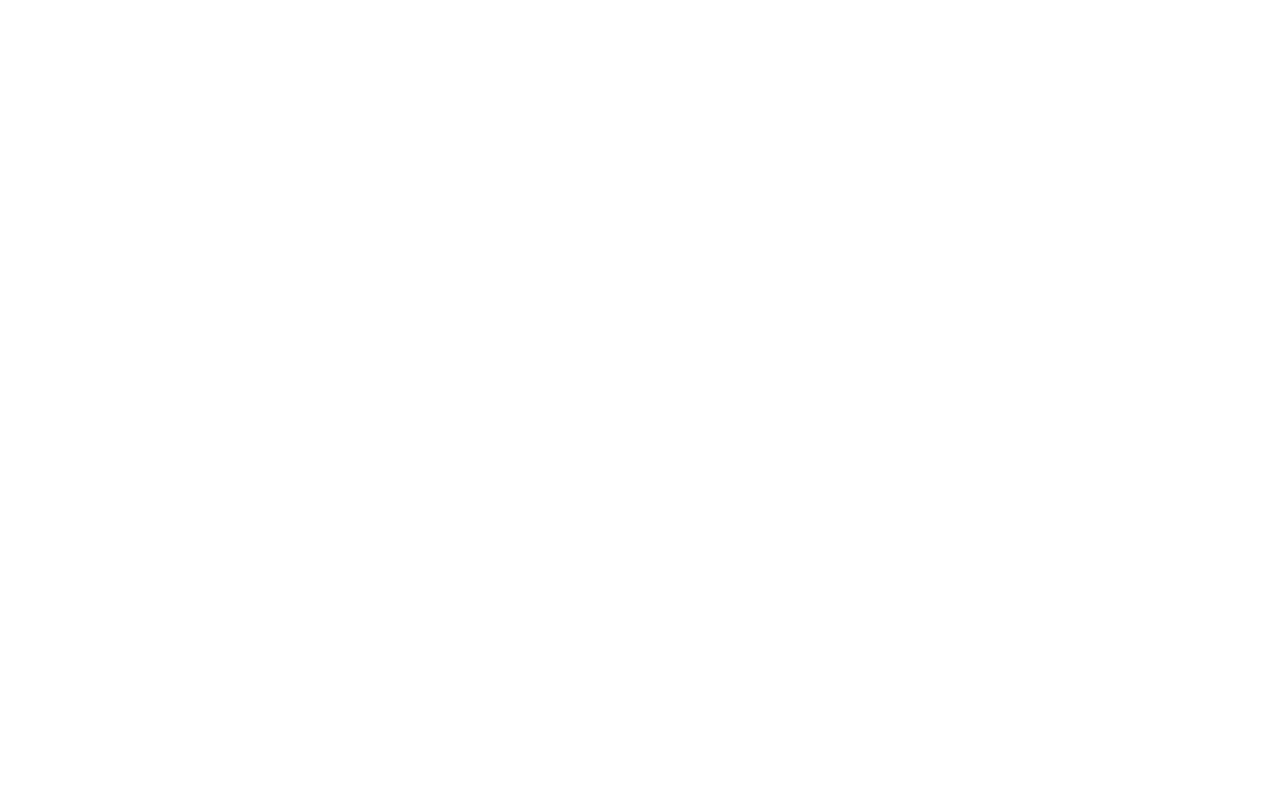
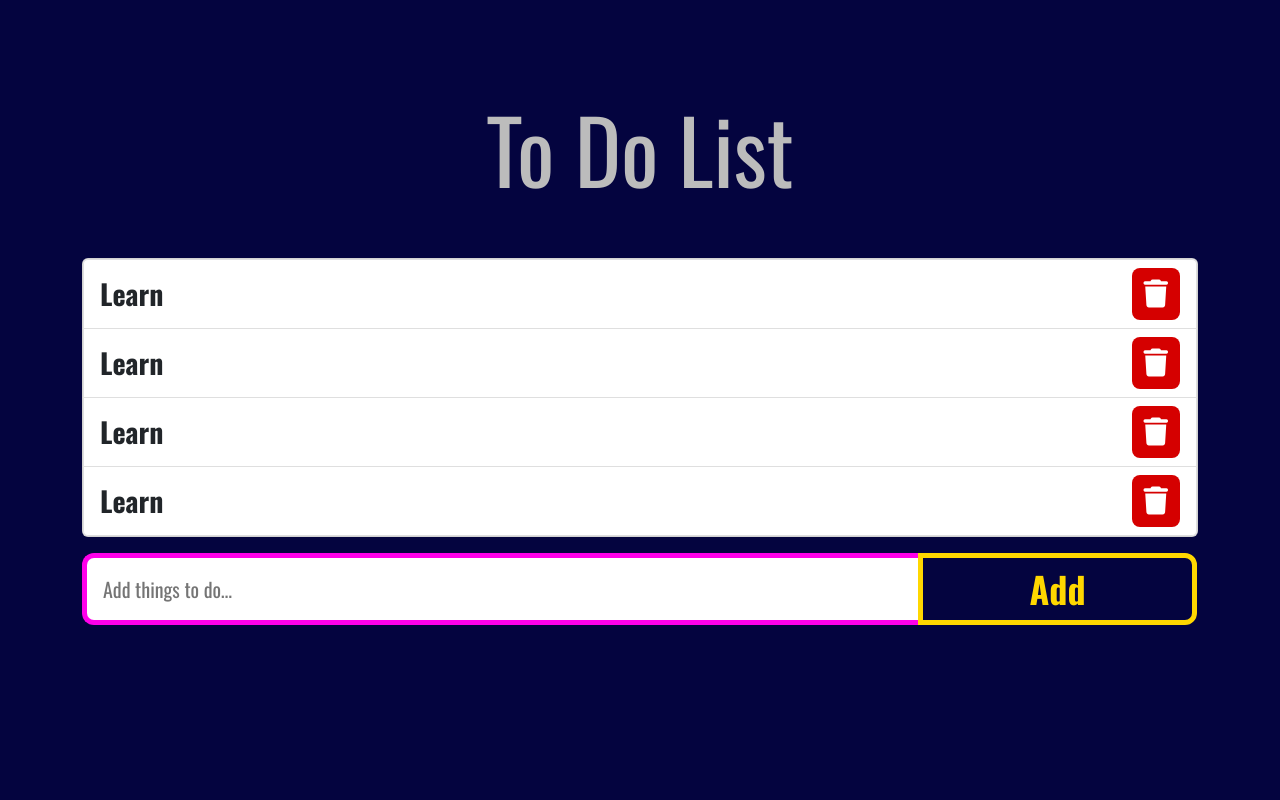
Before and after one commit to DeSantisDomiziano/php-todo-list-json, a PHP site: page / in a window 1280 px wide. Before the commit the page is empty. Run offline with PHP 8.4, Linux system fonts and the light colour scheme.

Commit message:
add layout todolist

```diff
--- /dev/null
+++ b/assets/css/style.css
@@ -0,0 +1,48 @@
+#app {
+    background-color: #04043f;
+    font-family: 'Oswald', sans-serif;
+}
+
+.container {
+    height: 100vh;
+}
+
+h1 {
+    font-size: 5.5rem;
+    color: #bcbcbc;
+}
+
+.card {
+    font-weight: 700;
+    font-size: 1.75rem;
+    max-height: 50vh;
+    overflow-y: auto
+}
+
+.fa-trash {
+    color: #ffffff;
+    background-color: #d50000;
+    padding: 0.75rem;
+    border-radius: 0.5rem;
+}
+
+.fa-trash:hover {
+    color: #000000;
+    background-color: #820000;
+}
+
+button {
+    font-size: 2.25rem;
+    color: #ffd700;
+    font-weight: 700;
+    border: 5px solid #ffd700;
+    background-color: transparent;
+    border-radius: 0 0.75rem 0.75rem 0;
+}
+
+input {
+    font-size: 1.25rem;
+    border: 5px solid #ff00ea;
+    border-right: 0;
+    border-radius: 0.75rem 0 0 0.75rem;
+}
--- a/index.php
+++ b/index.php
@@ -9,12 +9,52 @@
     <script defer src="./main.js"></script>
     <link href="https://cdn.jsdelivr.net/npm/bootstrap@5.2.3/dist/css/bootstrap.min.css" rel="stylesheet" integrity="sha384-rbsA2VBKQhggwzxH7pPCaAqO46MgnOM80zW1RWuH61DGLwZJEdK2Kadq2F9CUG65" crossorigin="anonymous">
     <link rel="stylesheet" href="https://cdnjs.cloudflare.com/ajax/libs/font-awesome/6.4.0/css/all.min.css" integrity="sha512-iecdLmaskl7CVkqkXNQ/ZH/XLlvWZOJyj7Yy7tcenmpD1ypASozpmT/E0iPtmFIB46ZmdtAc9eNBvH0H/ZpiBw==" crossorigin="anonymous" referrerpolicy="no-referrer" />
+    <link rel="stylesheet" href="./assets/css/style.css">
+    <link rel="preconnect" href="https://fonts.googleapis.com">
+    <link rel="preconnect" href="https://fonts.gstatic.com" crossorigin>
+    <link href="https://fonts.googleapis.com/css2?family=Oswald:wght@300;400;700&display=swap" rel="stylesheet">
     <title>To Do List</title>
 </head>
 <body>
 
 <div id="app">
+    <div class="container pt-5">
+       <h1 class="text-capitalize text-center py-5">to do list</h1>
 
+       <div class="card mb-3">
+            <ul class="list-group list-group-flus">
+                <li class="list-group-item d-flex justify-content-between align-items-center">
+                    <span>Learn</span>
+                    <div class="trash">
+                        <i class="fa-solid fa-trash"></i>
+                    </div>
+                </li>
+                <li class="list-group-item d-flex justify-content-between align-items-center">
+                    <span>Learn</span>
+                    <div class="trash">
+                        <i class="fa-solid fa-trash"></i>
+                    </div>
+                </li>
+                <li class="list-group-item d-flex justify-content-between align-items-center">
+                    <span>Learn</span>
+                    <div class="trash">
+                        <i class="fa-solid fa-trash"></i>
+                    </div>
+                </li>
+                <li class="list-group-item d-flex justify-content-between align-items-center">
+                    <span>Learn</span>
+                    <div class="trash">
+                        <i class="fa-solid fa-trash"></i>
+                    </div>
+                </li>
+            </ul>
+       </div>
+
+       <div class="input-group">
+            <input type="text" placeholder="Add things to do..." class="w-75 p-3">
+            <button class="w-25">Add</button>
+       </div>
+    </div>
 </div>
 
 </body>
```
